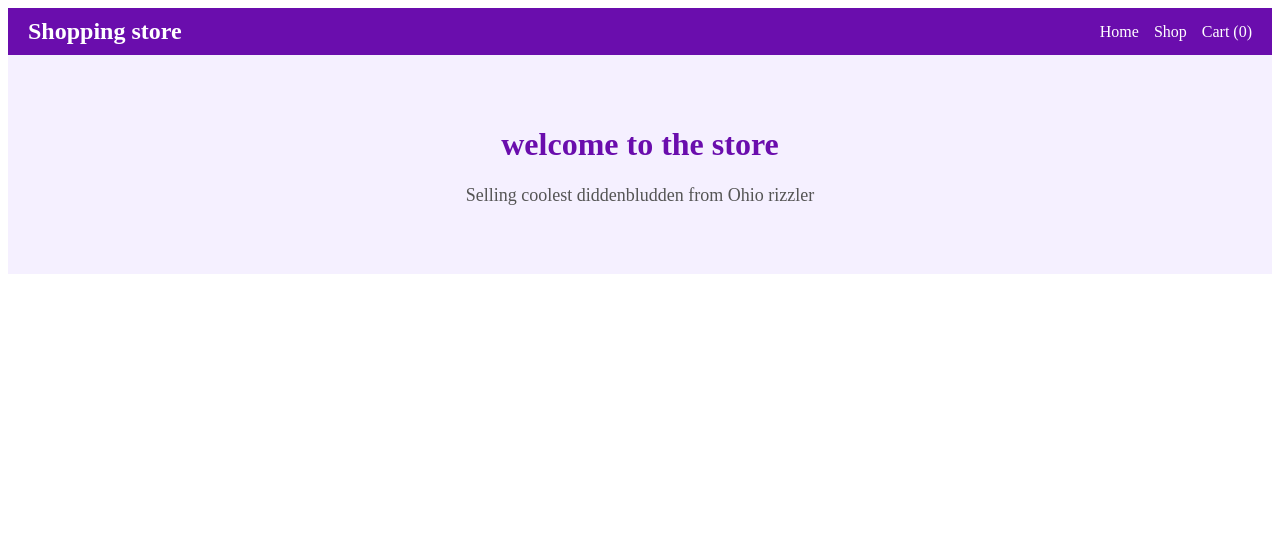
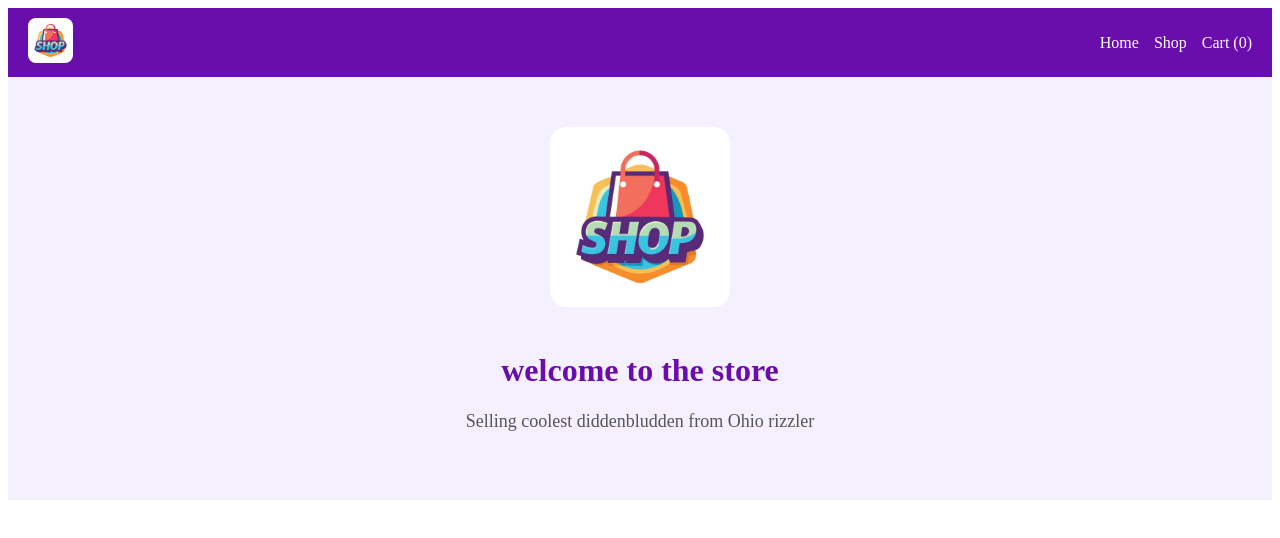
Before and after one commit to pradashades333/shopping-cart, a React (Vite) app: page / in a window 1280 px wide. Shown: the top 538 px of the page. Built offline with nearby package versions, Linux system fonts and the light colour scheme.

Commit message:
added small logo

```diff
--- a/src/components/Navbar.css
+++ b/src/components/Navbar.css
@@ -7,9 +7,10 @@ nav {
   justify-content: space-between;
 }
 
-nav h1 {
-  color: white;
-  margin: 0;
+.nav-logo {
+  height: 45px;
+  width: auto;
+  border-radius: 8px;
 }
 
 nav ul {
--- a/src/components/Navbar.jsx
+++ b/src/components/Navbar.jsx
@@ -5,7 +5,9 @@ import './Navbar.css';
 const Navbar = ({cartCount}) => {
     return (
         <nav>
-            <h1>Shopping store</h1>
+            <Link to="/">
+                <img src="/logo.jpg" alt="Store logo" className="nav-logo" />
+            </Link>
             <ul>
                 <li>
                     <Link to="/">Home</Link>
--- a/src/pages/Home.css
+++ b/src/pages/Home.css
@@ -2,6 +2,13 @@
   text-align: center;
   padding: 50px;
   background-color: #f5f0ff;
+}
+
+.home-logo {
+  width: 180px;
+  height: auto;
+  border-radius: 16px;
+  margin-bottom: 20px;
 }
 
 .home h1 {
--- a/src/pages/Home.jsx
+++ b/src/pages/Home.jsx
@@ -3,6 +3,7 @@ import './Home.css';
 function Home() {
     return(
         <div className="home">
+            <img src="/logo.jpg" alt="Store logo" className="home-logo" />
             <h1>welcome to the store</h1>
             <p>Selling coolest diddenbludden from Ohio rizzler</p>
         </div>
```
Also changed, not shown: logo.jpg (added), public/logo.jpg (added).
